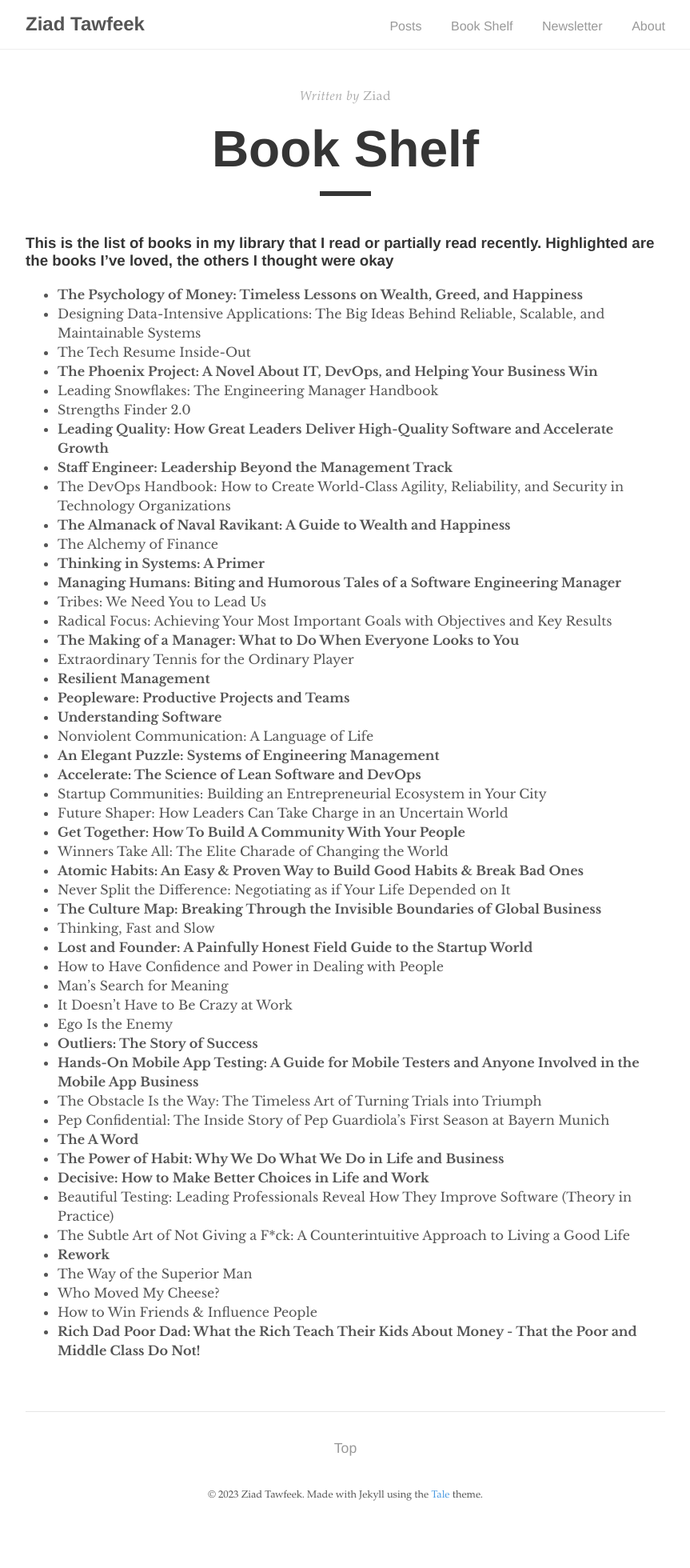
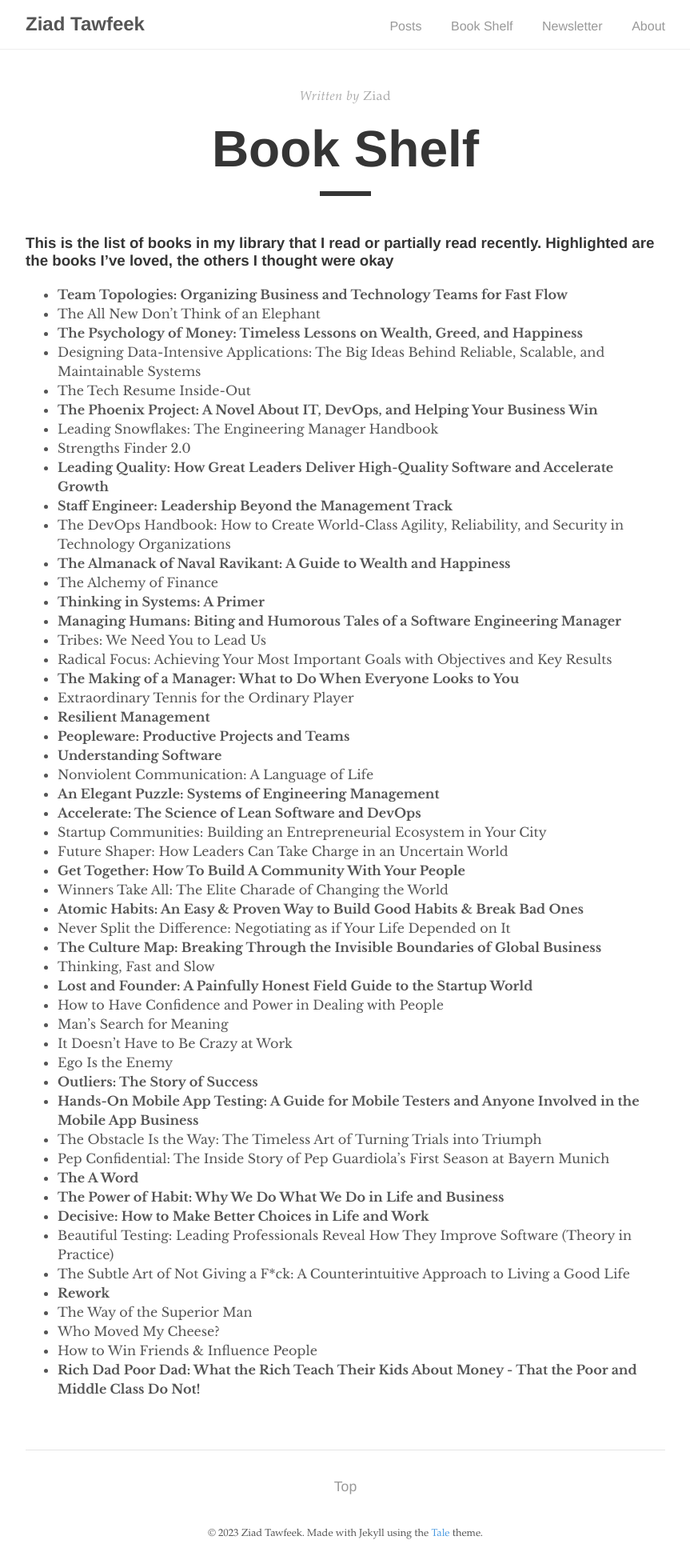
Before and after one commit to ziadtawfeek/web, a Jekyll site: the page built from _pages/book-shelf.md, in a window 1280 px wide. Shown: the whole page at 80% size, without its empty margins (208-1071 px from the left). Built offline with Jekyll 4.4.1, drawn with Linux system fonts in a browser that asks for light colours; before the commit the page ends 1912 px from its top, so only the background shows below that.

Commit message:
Update book-shelf.md

```diff
--- a/_pages/book-shelf.md
+++ b/_pages/book-shelf.md
@@ -7,6 +7,8 @@ permalink: /book-shelf/
 
 ### This is the list of books in my library that I read or partially read recently. Highlighted are the books I’ve loved, the others I thought were okay
 
+- **Team Topologies: Organizing Business and Technology Teams for Fast Flow**
+- The All New Don't Think of an Elephant
 - **The Psychology of Money: Timeless Lessons on Wealth, Greed, and Happiness**
 - Designing Data-Intensive Applications: The Big Ideas Behind Reliable, Scalable, and Maintainable Systems
 - The Tech Resume Inside-Out
```
